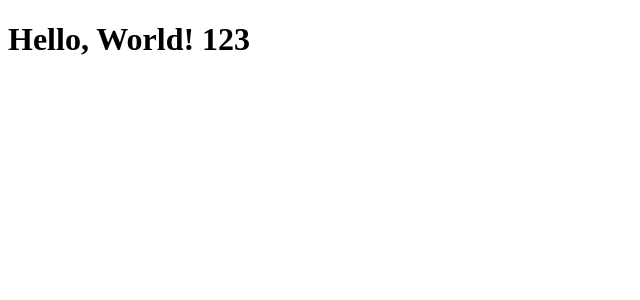
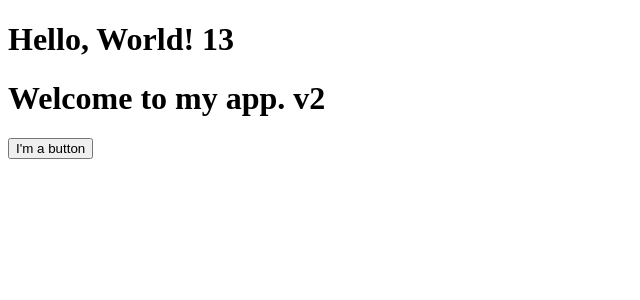
Before and after one commit to gkorobkov/react-simple-app, a React app: page / in a window 1280 px wide. Shown: the top 300 px of the page, without its empty margins (0-640 px from the left). Built offline with nearby package versions, Linux system fonts and the light colour scheme.

Commit message:
Add button

```diff
--- a/App.js
+++ b/App.js
@@ -1,10 +1,21 @@
    // App.js
    import React from 'react';
+   export default App;
 
    function App() {
      return (
-       <h1>Hello, World! 123</h1>
+       <><h1>Hello, World! 13</h1><div>
+         <h1>Welcome to my app. v2</h1>
+         <MyButton />
+       </div></>
      );
    }
 
-   export default App;
+
+   function MyButton() {
+    return (
+      <button>
+        I'm a button
+      </button>
+    );
+  }
```
Also changed, not shown: 4 other files (tests, documents, lock files or other folders).
